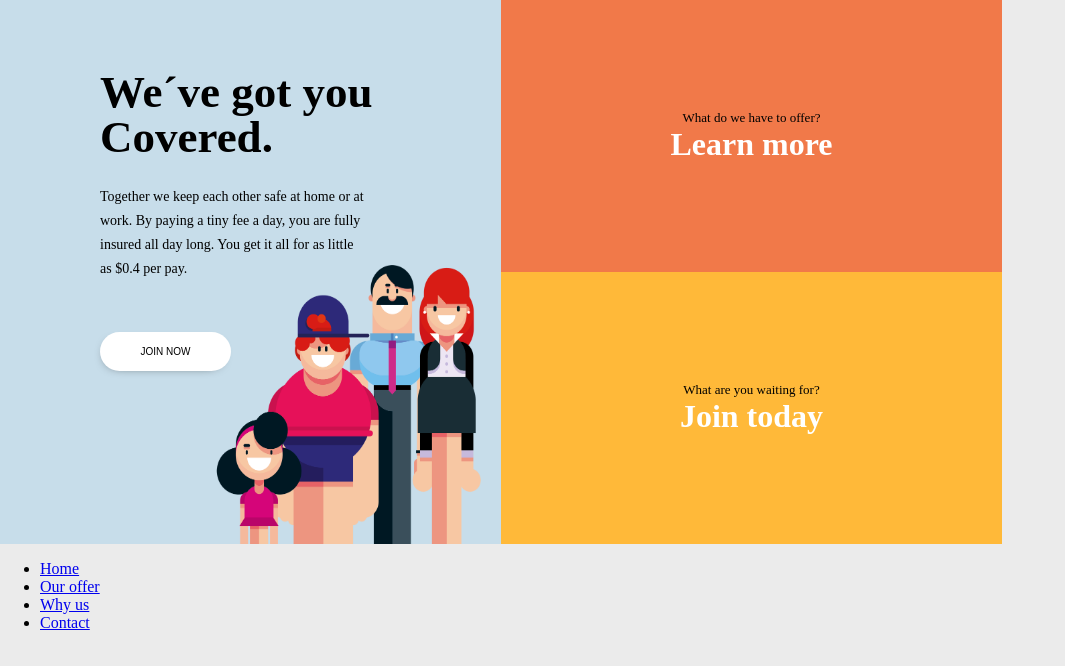
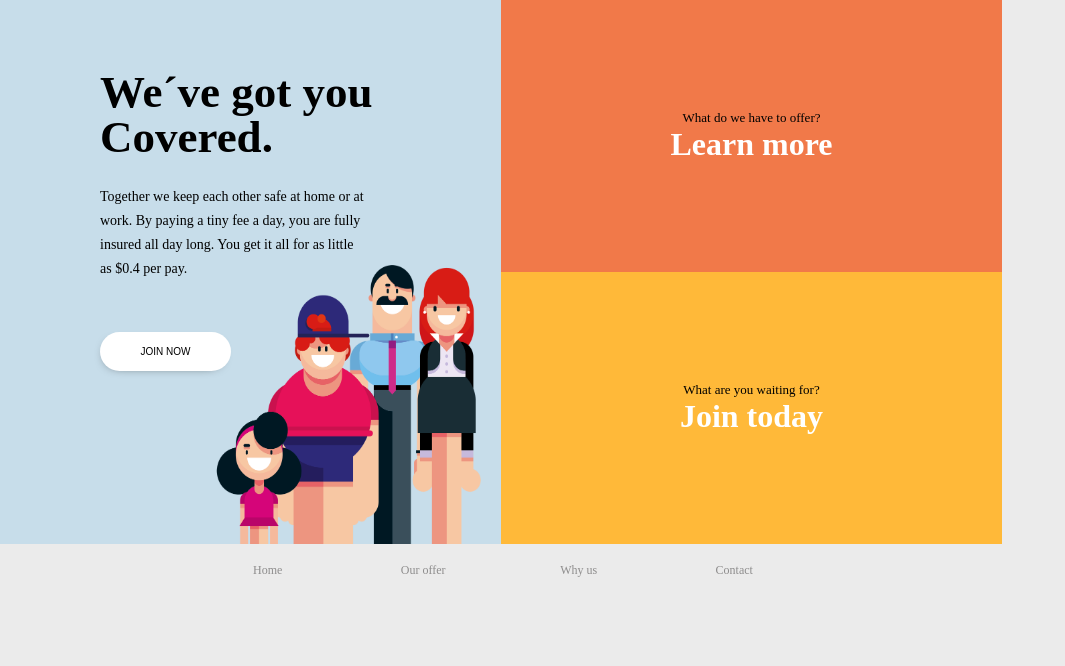
Before and after one commit to Robert-Tyborn/v.38-insurance, a plain HTML site: page index.html in a window 1280 px wide. Shown: the whole page, without its empty margins (0-1065 px from the left). Drawn offline with Linux system fonts and the light colour scheme.

Commit message:
header done

```diff
--- a/CSS/styles.css
+++ b/CSS/styles.css
@@ -27,12 +27,6 @@ body{
     background-repeat: no-repeat;
     background-position: 215px 265px;
 }
-/* .header_grid__article_large-img{
-    width: 286px;
-    height: 279px;
-    align-self: self-end;
-    margin-top: auto;
-} */
 
 .header_grid__article_small_top{
     grid-column: 2 / span 1;
@@ -87,3 +81,29 @@ body{
     font-size: 13px;
     margin: 0;
 }
+.nav{
+
+}
+.nav .nav__list{
+    display: flex;
+    justify-content: space-between;
+    padding-left: 190px;
+    padding-right: 190px;
+    list-style: none;
+    margin: 0;
+}
+.nav .nav__list .nav__list__item{
+    width: 167px;
+    height: 57px;
+    font-size: 12px;
+    line-height: 52px;
+    display: flex;
+    justify-content: center;
+}
+.nav .nav__list .nav__list__item a{
+    color: rgb(142, 141, 141);
+    text-decoration: none;
+}
+.nav .nav__list .nav__list__item a:hover{
+    color: rgb(0, 0, 0);
+}
```
